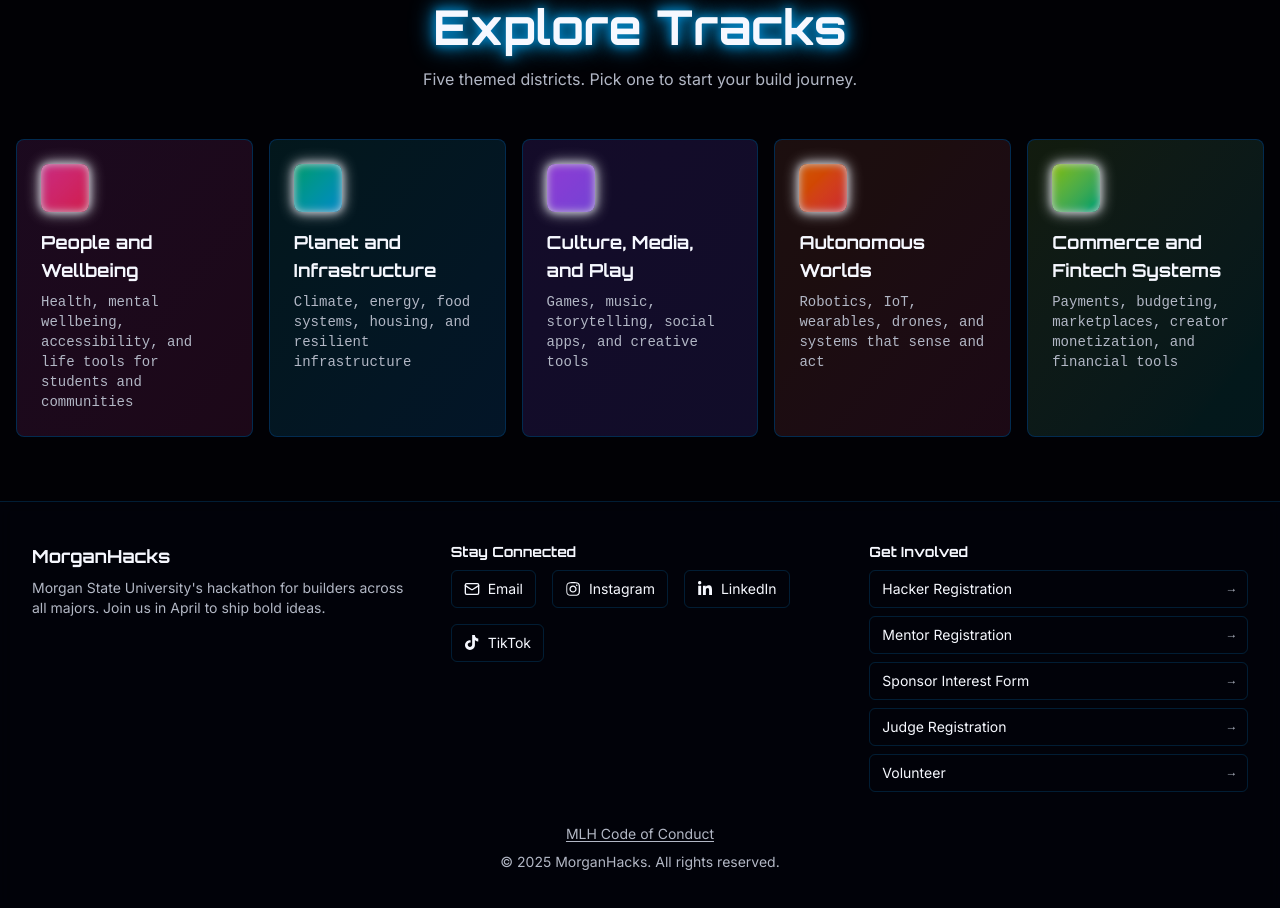
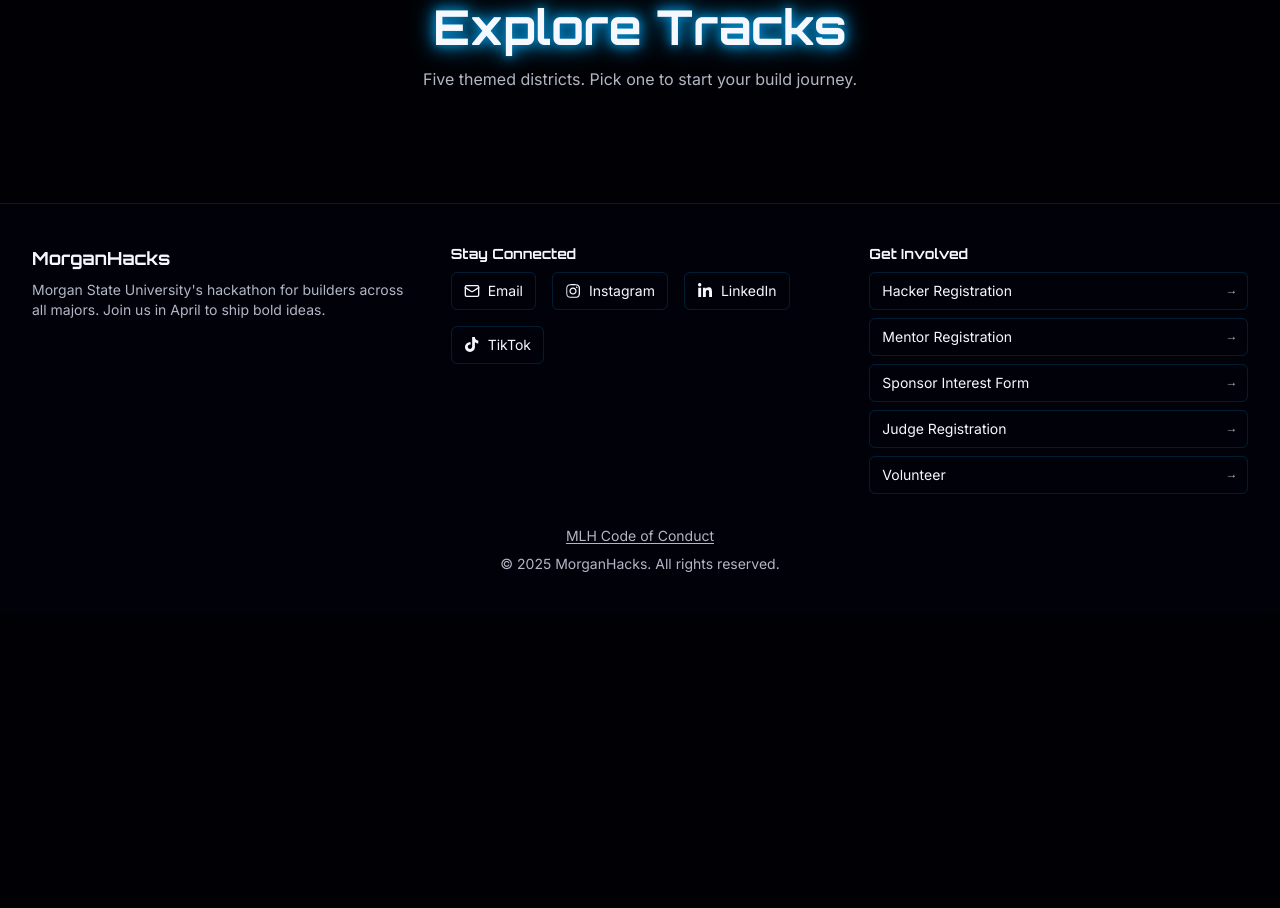
Before and after one commit to MorganHacks/MorganHacks2026, a Next.js app: page / in a window 1280 px wide. Shown: the part 1000-1908 px from the top of the page. After the commit the page ends 1614 px from the top, so only its background shows below. Built offline with nearby package versions, Linux system fonts and the light colour scheme.

Commit message:
Comment out HomeTrackGrid component
Comment out HomeTrackGrid component in the page.

```diff
--- a/app/page.tsx
+++ b/app/page.tsx
@@ -83,7 +83,7 @@ export default function Home() {
             Five themed districts. Pick one to start your build journey.
           </p>
 
-          <HomeTrackGrid />
+          {/* <HomeTrackGrid /> */}
         </div>
       </section>
 
```
